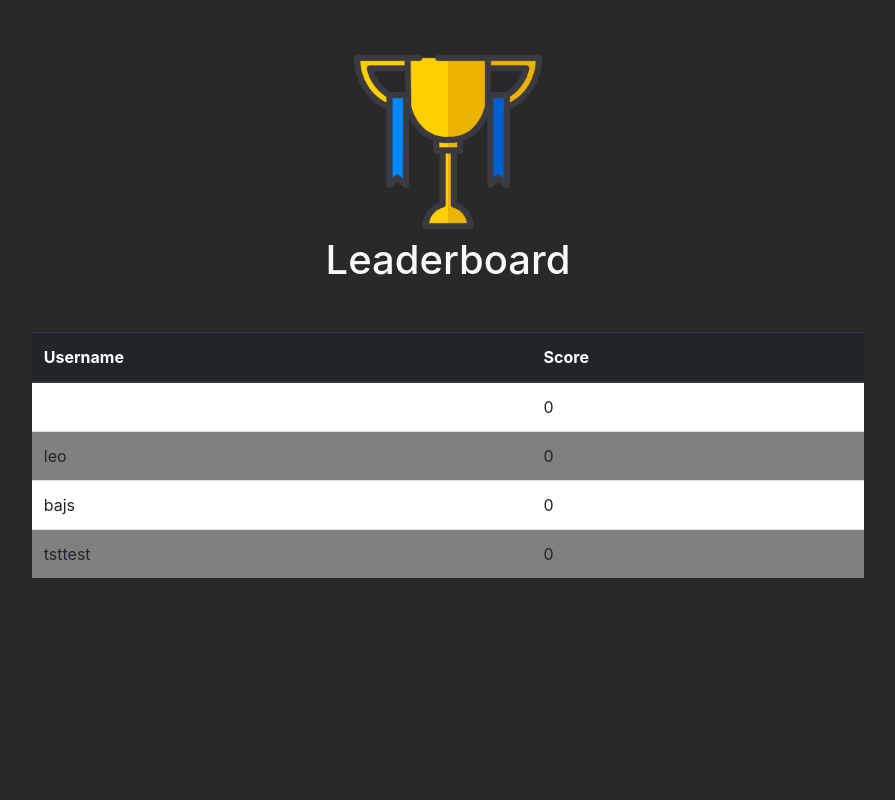
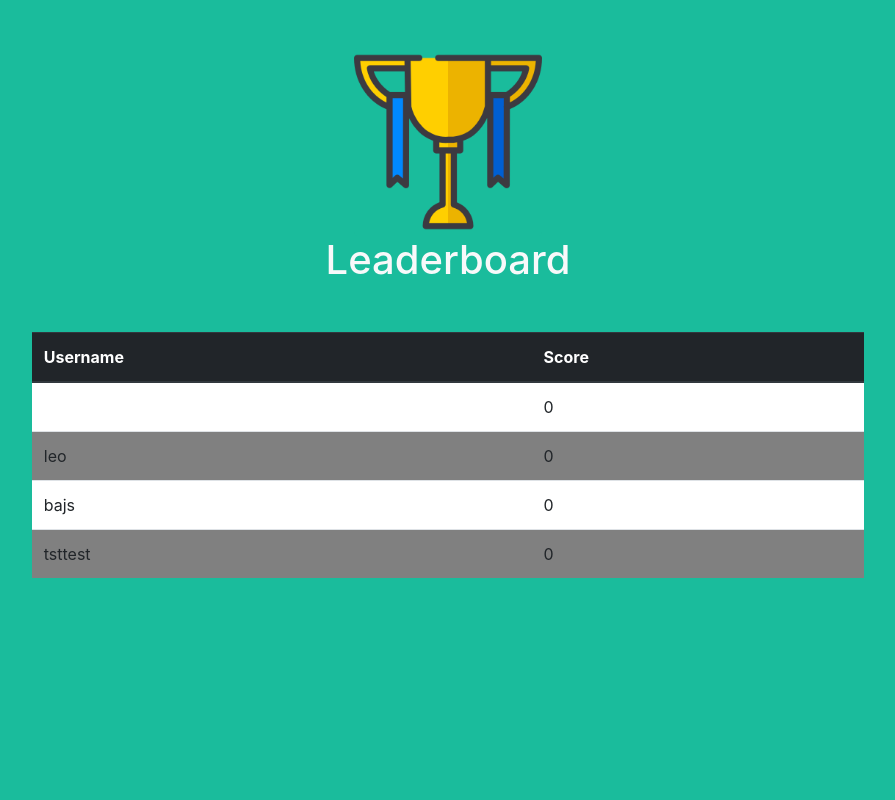
Before and after one commit to pyroface/team-pineapple, a PHP site: page /LoggedIn/profile.php in a window 1280 px wide. Shown: the part 56-856 px from the top of the page, without its empty margins (192-1087 px from the left). Run offline with PHP 8.4, Linux system fonts and the light colour scheme; data comes from the database, SQL or seed files in the repository; some libraries are stand-ins or nearby versions.

Commit message:
Changed background!

```diff
--- a/LoggedIn/profile.php
+++ b/LoggedIn/profile.php
@@ -39,7 +39,9 @@
         background-color: gray;
       }
 
-
+      .game-green {
+        background: #1abc9c !important;
+      }
 
     </style>
 
@@ -76,8 +78,8 @@
 
 
 
-          <section class="index__profile black-background vh-100 pt-5">
-                <img src="../img/trophy.png" alt="game-avatar" class=" rounded mx-auto d-block h-25  black-background" >
+          <section class="index__profile vh-100 pt-5 game-green">
+                <img src="../img/trophy.png" alt="game-avatar" class=" rounded mx-auto d-block h-25  game-green" >
                 <h1 class="text-light text-center">Leaderboard</h1>
 
               <!--
```
